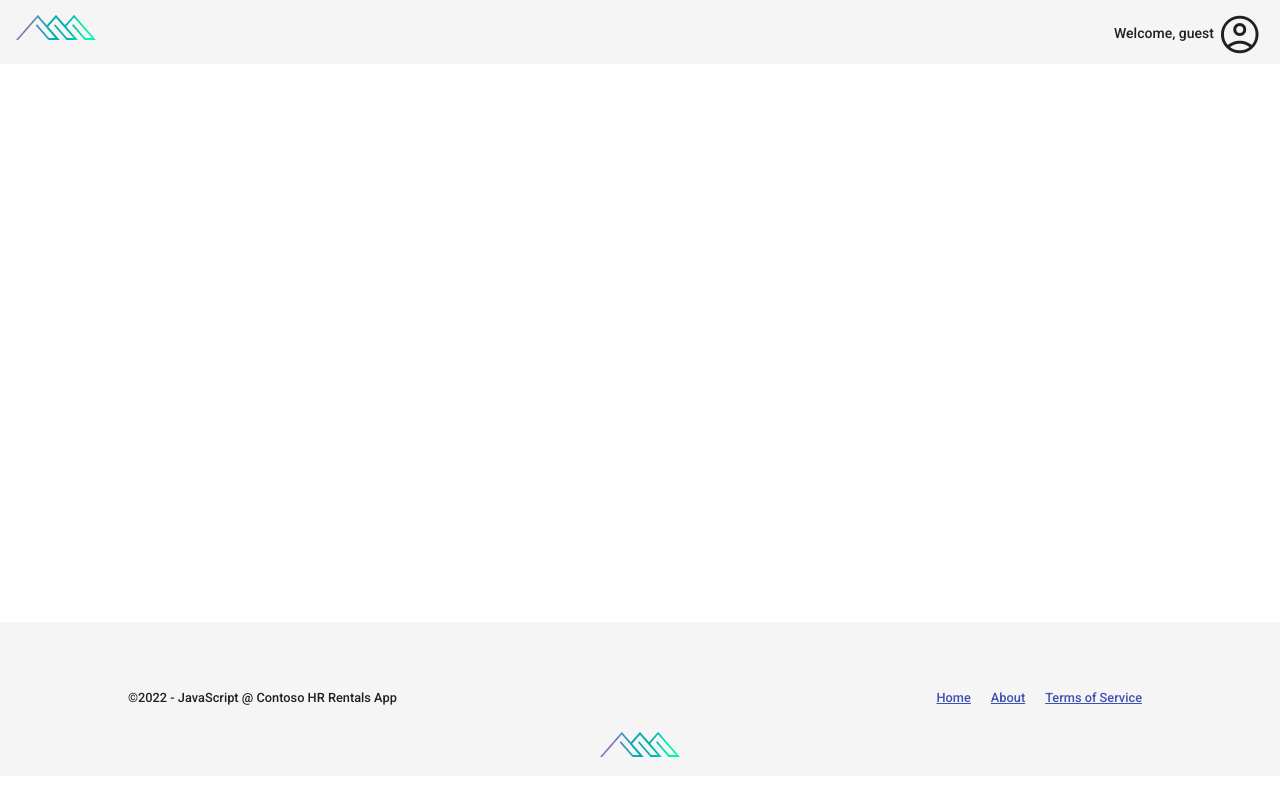
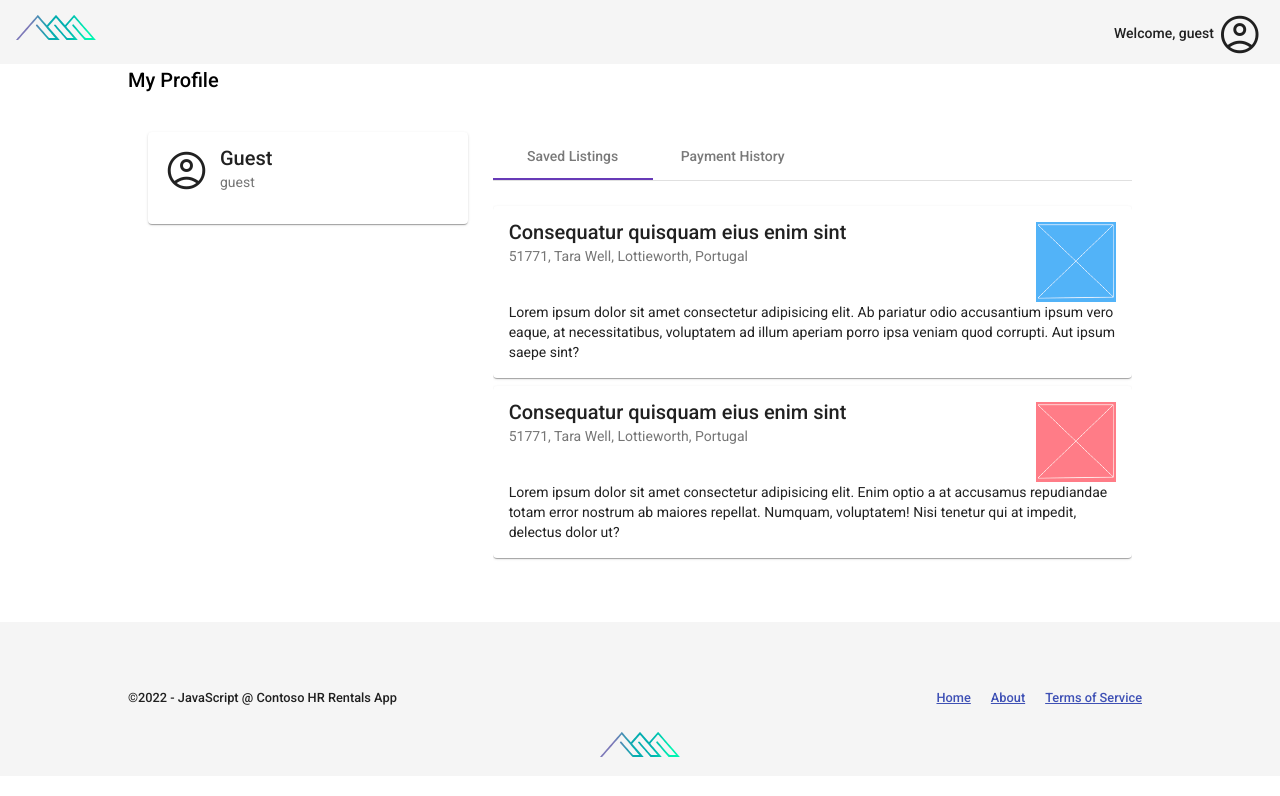
Before and after one commit to altsang/contoso-real-estate, an Angular app in the folder packages/portal/: page /me in a window 1280 px wide. Before the commit this address led to /. Shown: the top 796 px of the page. Built offline with nearby package versions, Linux system fonts and the light colour scheme.

Commit message:
feat(portal): add minimalistic profile UI
Co-Created-By: @anfibiacreativa

```diff
--- a/packages/portal/src/app/app-routing.ts
+++ b/packages/portal/src/app/app-routing.ts
@@ -27,4 +27,12 @@ export const ROUTES: Routes = [
     path: "about",
     loadComponent: () => import("./about/about.component").then(m => m.AboutComponent),
   },
+  {
+    path: "me",
+    loadComponent: () => import("./profile/profile.component").then(m => m.ProfileComponent),
+  },
+  {
+    path: "**",
+    redirectTo: "/"
+  }
 ];
--- /dev/null
+++ b/packages/portal/src/app/profile/profile.component.html
@@ -0,0 +1,61 @@
+<section class="profile-page inner-wrapper">
+  <h2 class="subtitle">My Profile</h2>
+  <div class="profile-grid">
+    <aside class="aside-left">
+      <mat-card>
+        <mat-card-header>
+          <mat-card-title>{{ user.name }}</mat-card-title>
+          <div mat-card-avatar>
+            <!-- <img class="user__avatar" [src]="user.avatar" alt="User avatar"> -->
+            <span class="material-symbols-outlined user__avatar"> account_circle </span>
+          </div>
+          <mat-card-subtitle>{{ user.role }}</mat-card-subtitle>
+        </mat-card-header>
+      </mat-card>
+    </aside>
+    <section class="profile-body">
+      <mat-tab-group>
+        <mat-tab label="Saved Listings">
+          <div class="tab-wrapper">
+            <mat-card>
+              <mat-card-header>
+                <mat-card-title-group>
+                  <mat-card-title>Consequatur quisquam eius enim sint</mat-card-title>
+                  <mat-card-subtitle>51771, Tara Well, Lottieworth, Portugal</mat-card-subtitle>
+                  <img mat-card-sm-image src="/assets/images/pic-blue.png">
+                </mat-card-title-group>
+              </mat-card-header>
+              <mat-card-content>
+                Lorem ipsum dolor sit amet consectetur adipisicing elit. Ab pariatur odio accusantium ipsum vero eaque, at necessitatibus, voluptatem ad illum aperiam porro ipsa veniam quod corrupti. Aut ipsum saepe sint?
+              </mat-card-content>
+            </mat-card>
+            <mat-card>
+              <mat-card-header>
+                <mat-card-title-group>
+                  <mat-card-title>Consequatur quisquam eius enim sint</mat-card-title>
+                  <mat-card-subtitle>51771, Tara Well, Lottieworth, Portugal</mat-card-subtitle>
+                  <img mat-card-sm-image src="/assets/images/pic-salmon.png">
+                </mat-card-title-group>
+              </mat-card-header>
+              <mat-card-content>
+                Lorem ipsum dolor sit amet consectetur adipisicing elit. Enim optio a at accusamus repudiandae totam error nostrum ab maiores repellat. Numquam, voluptatem! Nisi tenetur qui at impedit, delectus dolor ut?
+              </mat-card-content>
+            </mat-card>
+          </div>
+        </mat-tab>
+        <mat-tab label="Payment History">
+          <div class="tab-wrapper">
+            <mat-list>
+              <mat-list-item>Payment 1</mat-list-item>
+              <mat-divider></mat-divider>
+              <mat-list-item>Payment 2</mat-list-item>
+              <mat-divider></mat-divider>
+              <mat-list-item>Payment 3</mat-list-item>
+            </mat-list>
+          </div>
+        </mat-tab>
+      </mat-tab-group>
+    </section>
+  </div>
+
+</section>
--- /dev/null
+++ b/packages/portal/src/app/profile/profile.component.scss
@@ -0,0 +1,28 @@
+.profile-body mat-card {
+  margin-bottom: 8px;
+}
+
+.profile-grid {
+  display: grid;
+  grid-template-columns: 1fr;
+  column-gap: 25px;
+  padding: 20px;
+
+  @media screen and (min-width: 764px) {
+    grid-template-columns: 1fr 2fr;
+  }
+}
+
+.tab-wrapper {
+  padding-top: 25px;
+
+  .mat-card-header {
+    display: block;
+  }
+}
+
+.user__avatar {
+  display: inline-block;
+  width: 45px;
+  font-size: 45px;
+}
--- /dev/null
+++ b/packages/portal/src/app/profile/profile.component.ts
@@ -0,0 +1,26 @@
+import { CommonModule } from '@angular/common';
+import { Component, OnInit } from '@angular/core';
+import { MatCardModule } from '@angular/material/card';
+import { MatListModule } from '@angular/material/list';
+import { MatIconModule } from '@angular/material/icon';
+import { MatButtonModule } from "@angular/material/button";
+import { UserService } from '../shared/user.service';
+import { MatTabsModule } from '@angular/material/tabs';
+
+@Component({
+  selector: 'app-profile',
+  templateUrl: './profile.component.html',
+  styleUrls: ['./profile.component.scss'],
+  standalone: true,
+  imports: [CommonModule, MatCardModule, MatListModule, MatIconModule, MatButtonModule, MatTabsModule]
+})
+export class ProfileComponent implements OnInit {
+  user = {} as any;
+  constructor(private userService: UserService) { }
+
+  ngOnInit(): void {
+    this.user = this.userService.currentUser();
+    console.log("User: ", this.user);
+  }
+
+}
--- a/packages/portal/src/app/shared/user.service.ts
+++ b/packages/portal/src/app/shared/user.service.ts
@@ -10,6 +10,8 @@ export class UserService {
     return {
       id: "guest",
       name: "Guest",
+      avatar: "",
+      role: "guest",
     };
   }
 }
```
Also changed, not shown: 1 other file (tests, documents, lock files or other folders).
